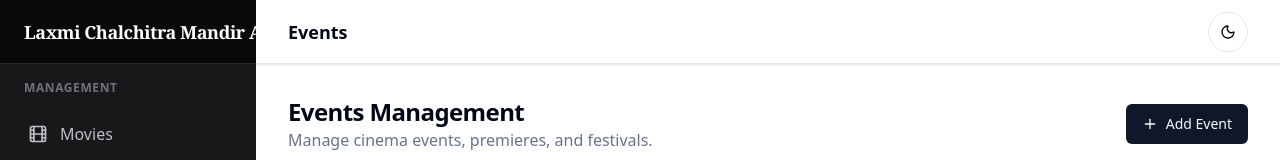
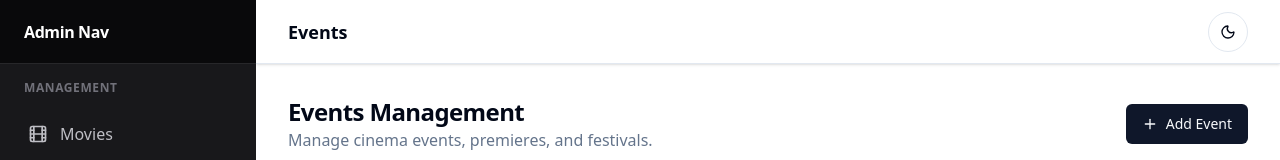
Before and after one commit to Arjun-Adhikari/lcm_surkhet, a Next.js app: page /admin/events in a window 1280 px wide. Shown: the top 160 px of the page. Built offline with nearby package versions, Linux system fonts and the light colour scheme; no server answers; the database is empty.

Commit message:
fix: shorten admin sidebar header to 'Admin Nav'

```diff
--- a/src/layouts/AdminLayout.tsx
+++ b/src/layouts/AdminLayout.tsx
@@ -14,13 +14,11 @@ import {
   Menu,
   X,
 } from "lucide-react";
-import { useAppStore } from "@/lib/store";
 import { ThemeToggle } from "@/components/theme-toggle";
 import { Toaster } from "sonner";
 
 export function AdminLayout({ children }: { children: React.ReactNode }) {
   const pathname = usePathname();
-  const { settings } = useAppStore();
   const [sidebarOpen, setSidebarOpen] = useState(false);
 
   const navItems = [
@@ -34,8 +32,8 @@ export function AdminLayout({ children }: { children: React.ReactNode }) {
 
   const sidebar = (
     <aside className="w-64 bg-zinc-900 text-zinc-300 flex flex-col h-full shrink-0">
-      <div className="h-16 flex items-center px-6 border-b border-zinc-800 bg-zinc-950 text-white font-serif font-bold text-lg tracking-tight truncate">
-        {settings.name} Admin
+      <div className="h-16 flex items-center px-6 border-b border-zinc-800 bg-zinc-950 text-white font-bold text-base tracking-tight">
+        Admin Nav
       </div>
       <div className="p-4 flex-1 overflow-y-auto">
         <div className="text-xs font-semibold text-zinc-500 uppercase tracking-wider mb-4 px-2">
```
